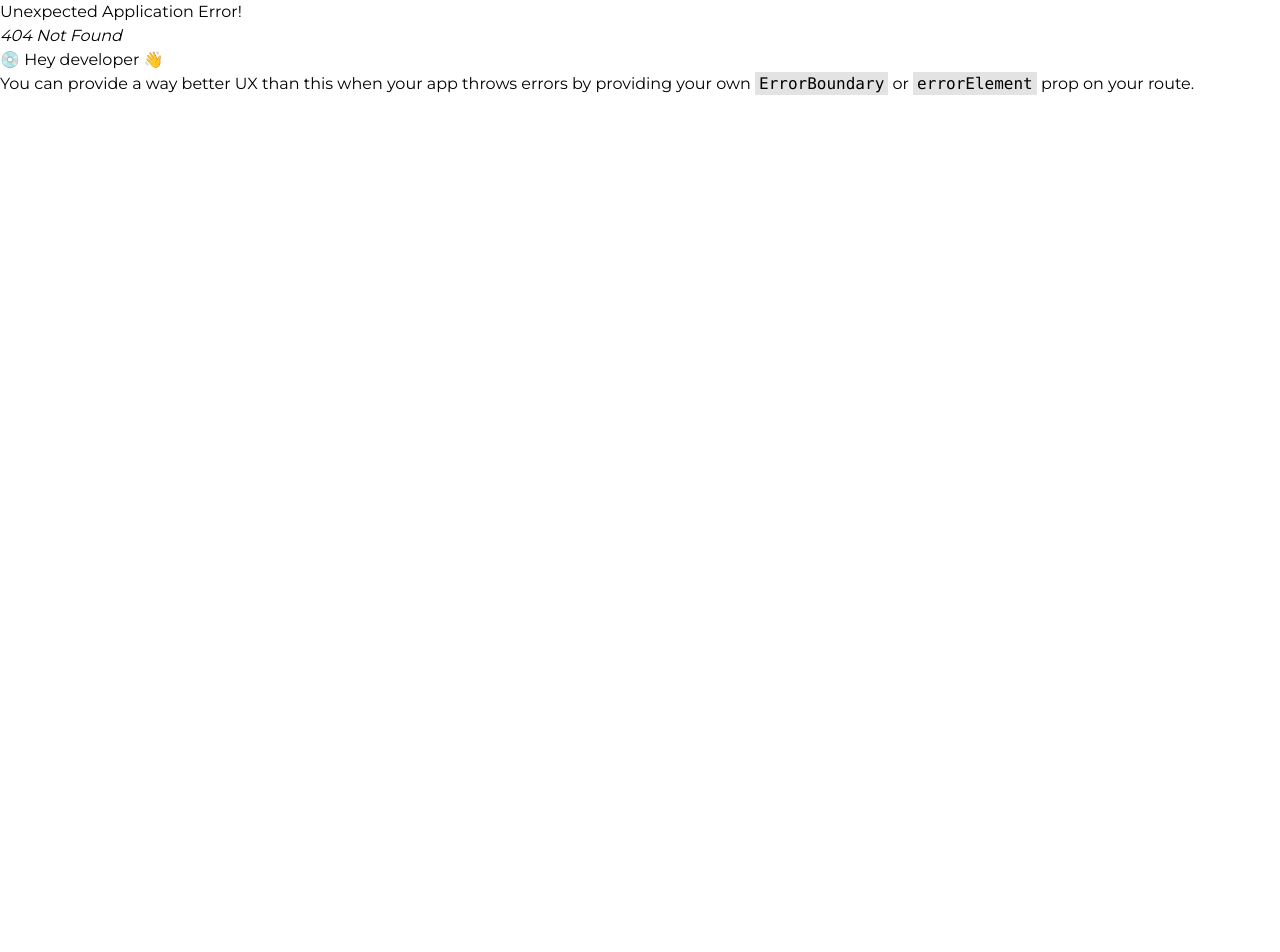
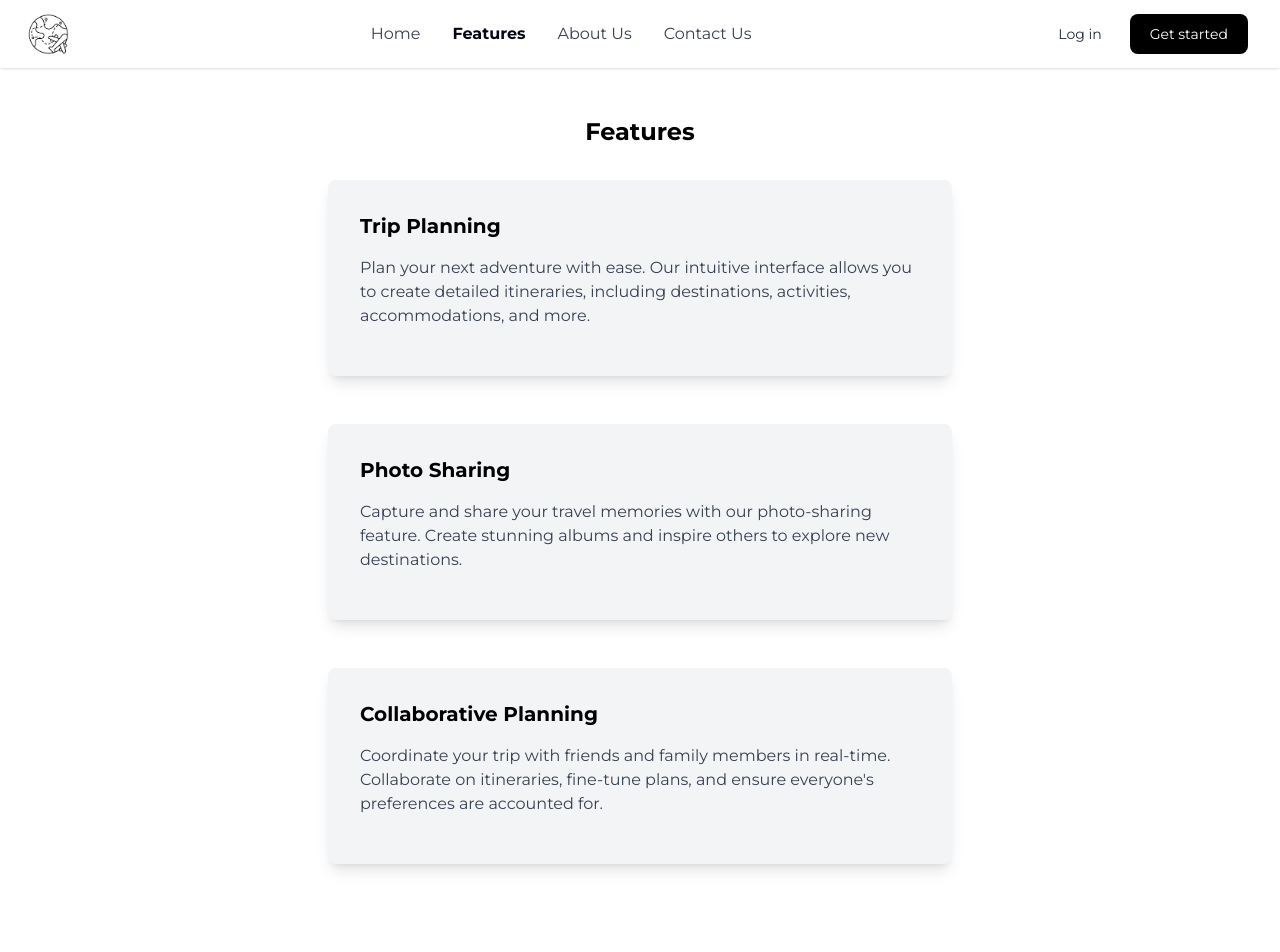
Before and after one commit to bhaveshs012/travel-planner, a React (Vite) app: page /features in a window 1280 px wide. Before the commit this address had no page. Shown: the top 952 px of the page. Before the commit the page ends 800 px from the top, so only its background shows below. Built offline with nearby package versions, Linux system fonts and the light colour scheme.

Commit message:
Feat: Added Features and About Us Page
1. Added new pages
2. Added the Logo
3. Some minor Bug Fixes

```diff
--- a/src/components/Footer/Footer.jsx
+++ b/src/components/Footer/Footer.jsx
@@ -3,7 +3,7 @@ import coreConstants from "../../constants/core";
 
 function Footer() {
   return (
-    <footer className="bg-black text-white py-4">
+    <footer className="bg-black text-white py-4 bottom-0">
       <div className="container mx-auto px-4 flex justify-between items-center">
         <p className="text-sm">
           © {new Date().getFullYear()} {coreConstants.AppName}. All rights
--- a/src/components/Header/Header.jsx
+++ b/src/components/Header/Header.jsx
@@ -7,11 +7,7 @@ export default function Header() {
       <nav className="bg-white border-gray-200 px-4 lg:px-6 py-2.5">
         <div className="flex flex-wrap justify-between items-center mx-auto max-w-screen-xl">
           <Link to="/" className="flex items-center">
-            <img
-              src="https://alexharkness.com/wp-content/uploads/2020/06/logo-2.png"
-              className="mr-3 h-12"
-              alt="Logo"
-            />
+            <img src="src/assets/Logo2.png" className="mr-3 h-12" alt="Logo" />
           </Link>
           <div className="flex items-center lg:order-2">
             <Link
@@ -21,7 +17,7 @@ export default function Header() {
               Log in
             </Link>
             <Link
-              to="#"
+              to="/signup"
               className="text-white bg-black hover:bg-gray-900 focus:ring-4 focus:ring-slate-300 font-medium rounded-lg text-sm px-4 lg:px-5 py-2 lg:py-2.5 mr-2 focus:outline-none"
             >
               Get started
@@ -48,7 +44,7 @@ export default function Header() {
               </li>
               <li>
                 <NavLink
-                  to="/"
+                  to="/features"
                   className={({ isActive }) =>
                     `block py-2 pr-4 pl-3 duration-200 ${
                       isActive
--- a/src/main.jsx
+++ b/src/main.jsx
@@ -2,7 +2,7 @@ import React from "react";
 import ReactDOM from "react-dom/client";
 import "./index.css";
 import { createBrowserRouter, RouterProvider } from "react-router-dom";
-import { About, Contact, Home, Login, Signup } from "./pages/index";
+import { About, Contact, Features, Home, Login, Signup } from "./pages/index";
 import Layout from "./Layout";
 
 const router = createBrowserRouter([
@@ -13,6 +13,10 @@ const router = createBrowserRouter([
       {
         path: "",
         element: <Home />,
+      },
+      {
+        path: "features",
+        element: <Features />,
       },
       {
         path: "contact",
--- a/src/pages/about/About.jsx
+++ b/src/pages/about/About.jsx
@@ -1,9 +1,49 @@
-import React from 'react'
+import React from "react";
+import { DeveloperCard } from "./components";
 
 function About() {
   return (
-    <div>About</div>
-  )
+    <div className="container mx-auto p-8">
+      <div className="mb-8">
+        <h2 className="text-2xl font-bold mb-4 text-center ">Our Website</h2>
+
+        <p className="text-gray-700 mb-2 text-justify">
+          Our travel planning platform is designed to simplify the process of
+          organizing and sharing your travel adventures. Whether you're
+          embarking on a solo journey, planning a family vacation, or
+          coordinating a group trip with friends, our website provides the tools
+          and resources you need to create unforgettable experiences.
+        </p>
+        <p className="text-gray-700 mb-2 text-justify">
+          With our intuitive interface, you can easily create detailed
+          itineraries, including destinations, activities, accommodations, and
+          more. Collaborate with friends and family members in real-time to
+          fine-tune your plans and ensure everyone's preferences are accounted
+          for.
+        </p>
+        <p className="text-gray-700 mb-2 text-justify">
+          Our platform also features a photo-sharing feature, allowing users to
+          document their travel memories and share them with the community. From
+          stunning landscapes to memorable moments, our photo albums capture the
+          essence of your adventures and inspire others to explore new
+          destinations.
+        </p>
+        <p className="text-gray-700 mb-2 text-justify">
+          Whether you're a seasoned traveler or embarking on your first journey,
+          our website is your go-to destination for seamless trip planning and
+          unforgettable travel experiences. Join our community today and start
+          turning your travel dreams into reality!
+        </p>
+      </div>
+      <h2 className="text-2xl font-bold mb-4 text-center ">Our Team</h2>
+
+      <div className="grid grid-cols-1 md:grid-cols-3 gap-8">
+        <DeveloperCard name="Bhavesh Sengunthar" role="Full Stack Developer" />
+        <DeveloperCard name="Vishesh Karan" role="Full Stack Developer" />
+        <DeveloperCard name="Rohit Mourya" role="Cloud Architect" />
+      </div>
+    </div>
+  );
 }
 
-export default About
+export default About;
--- /dev/null
+++ b/src/pages/about/components/DeveloperCard.jsx
@@ -0,0 +1,15 @@
+import React from "react";
+
+function DeveloperCard({ name, role }) {
+  return (
+    <div className="bg-white rounded-lg shadow-lg p-6">
+      <div className="mb-4 flex justify-center">
+        <div className="w-20 h-20 rounded-full bg-gray-300"></div>
+      </div>
+      <h3 className="text-xl font-bold mb-2 text-center">{name}</h3>
+      <p className="text-gray-700 text-center">{role}</p>
+    </div>
+  );
+}
+
+export default DeveloperCard;
--- /dev/null
+++ b/src/pages/about/components/index.js
@@ -0,0 +1,3 @@
+import DeveloperCard from "./DeveloperCard";
+
+export { DeveloperCard };
--- a/src/pages/contact/Contact.jsx
+++ b/src/pages/contact/Contact.jsx
@@ -4,7 +4,7 @@ function Contact() {
   return (
     <div className="min-h-screen flex items-center justify-center">
       <div className="bg-white max-w-md w-full p-8 rounded-lg shadow-lg">
-        <h2 className="text-3xl font-bold text-center text-black mb-6">
+        <h2 className="text-2xl font-bold text-center text-black mb-6">
           Share your Feedback
         </h2>
         <form>
--- /dev/null
+++ b/src/pages/feautures/Features.jsx
@@ -0,0 +1,62 @@
+import React from "react";
+
+function FeaturesPage() {
+  return (
+    <div className="container mx-auto py-12 px-4">
+      <h1 className="text-2xl font-bold text-center mb-8">Features</h1>
+
+      {/* Feature 1: Trip Planning */}
+      <div className="flex flex-col md:flex-row items-center justify-center mb-12">
+        <div className="md:w-1/2 p-8 bg-gray-100 rounded-lg shadow-lg">
+          <h2 className="text-xl font-bold mb-4">Trip Planning</h2>
+          <p className="text-gray-700 mb-4">
+            Plan your next adventure with ease. Our intuitive interface allows
+            you to create detailed itineraries, including destinations,
+            activities, accommodations, and more.
+          </p>
+          {/* <img
+            src="https://t3.ftcdn.net/jpg/06/11/33/86/360_F_611338656_EQHQ3mbT6dtKqXMQljyoY7gKGbxeONXs.jpg"
+            alt="Trip Planning"
+            className="rounded-lg shadow-md mb-4"
+          /> */}
+        </div>
+      </div>
+
+      {/* Feature 2: Photo Sharing */}
+      <div className="flex flex-col md:flex-row items-center justify-center mb-12">
+        <div className="md:w-1/2 order-2 md:order-1 p-8 bg-gray-100 rounded-lg shadow-lg">
+          <h2 className="text-xl font-bold mb-4">Photo Sharing</h2>
+          <p className="text-gray-700 mb-4">
+            Capture and share your travel memories with our photo-sharing
+            feature. Create stunning albums and inspire others to explore new
+            destinations.
+          </p>
+          {/* <img
+            src="https://via.placeholder.com/400"
+            alt="Photo Sharing"
+            className="rounded-lg shadow-md mb-4"
+          /> */}
+        </div>
+      </div>
+
+      {/* Feature 3: Collaborative Planning */}
+      <div className="flex flex-col md:flex-row items-center justify-center mb-12">
+        <div className="md:w-1/2 p-8 bg-gray-100 rounded-lg shadow-lg">
+          <h2 className="text-xl font-bold mb-4">Collaborative Planning</h2>
+          <p className="text-gray-700 mb-4">
+            Coordinate your trip with friends and family members in real-time.
+            Collaborate on itineraries, fine-tune plans, and ensure everyone's
+            preferences are accounted for.
+          </p>
+          {/* <img
+            src="https://via.placeholder.com/400"
+            alt="Collaborative Planning"
+            className="rounded-lg shadow-md mb-4"
+          /> */}
+        </div>
+      </div>
+    </div>
+  );
+}
+
+export default FeaturesPage;
--- a/src/pages/index.js
+++ b/src/pages/index.js
@@ -3,5 +3,6 @@ import Login from "./login/Login";
 import Signup from "./signup/Signup";
 import Contact from "./contact/Contact";
 import About from "./about/About";
+import Features from "./feautures/Features";
 
-export { Home, Login, Signup, Contact, About };
+export { Home, Login, Signup, Contact, About, Features };
```
Also changed, not shown: src/assets/Logo.png (added), src/assets/Logo2.png (added).
